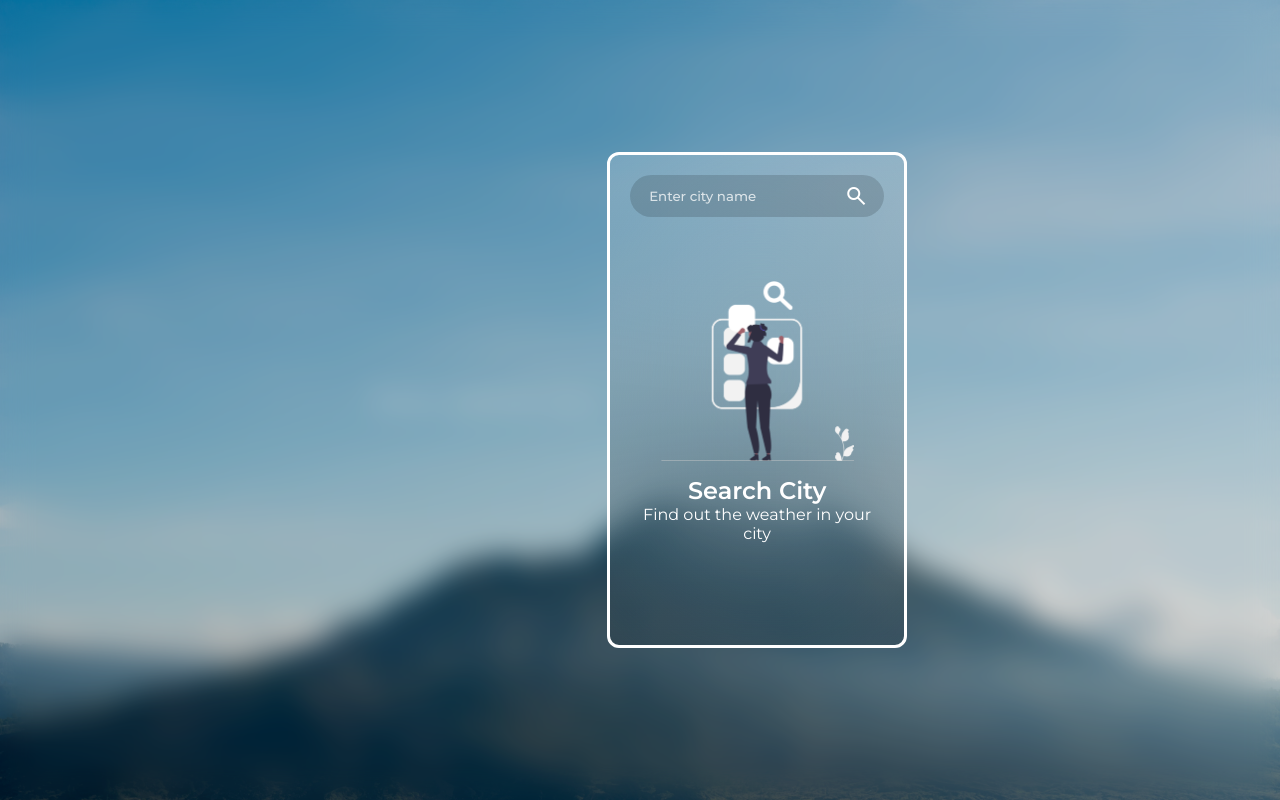
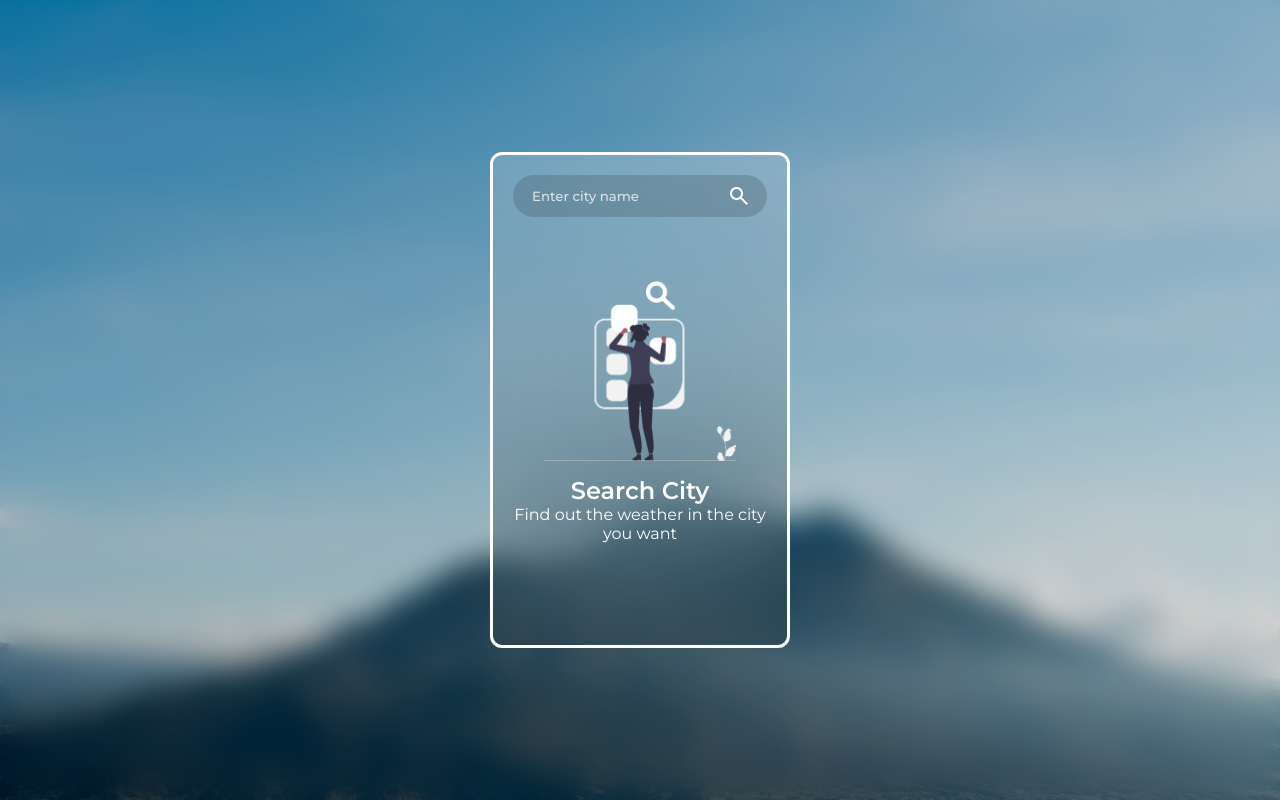
Before and after one commit to puneetnith28/Weather-App, a plain HTML site: page index.html in a window 1280 px wide. Drawn offline with nearby package versions, Linux system fonts and the light colour scheme.

Commit message:
Modify Files

```diff
--- a/index.html
+++ b/index.html
@@ -6,7 +6,6 @@
     <title>Wheather App</title>
     <link rel="stylesheet" href="style.css" />
     <script src="script.js" defer></script>
-    link rel = "stylesheet" href = "
     <link
       rel="stylesheet"
       href="https://fonts.googleapis.com/css2?family=Material+Symbols+Outlined:opsz,wght,FILL,GRAD@24,400,0,0"
@@ -105,7 +104,7 @@
         <div>
           <h1>Search City</h1>
           <h4 class="regular-txt">
-            Find out the weather in your city
+            Find out the weather in the city you want
           </h4>
         </div>
       </section>
--- a/style.css
+++ b/style.css
@@ -9,6 +9,11 @@
     font-weight: 600;
 }
 
+html, body {
+    height: 100%;
+    width: 100%;
+}
+
 body{
     background: url('assets/bg.jpg');
     width: 100%;
@@ -18,6 +23,7 @@ body{
     display: flex;
     justify-content: center;
     align-items: center;
+    position: relative;
 }
 
 body::before{
@@ -27,6 +33,8 @@ body::before{
     height: 100dvh;
     background-color: rgba(0, 0, 0, 0.15);
     backdrop-filter: blur(15px);
+    z-index: 0;
+    pointer-events: none;
 }
 
 .regular-txt{
```
